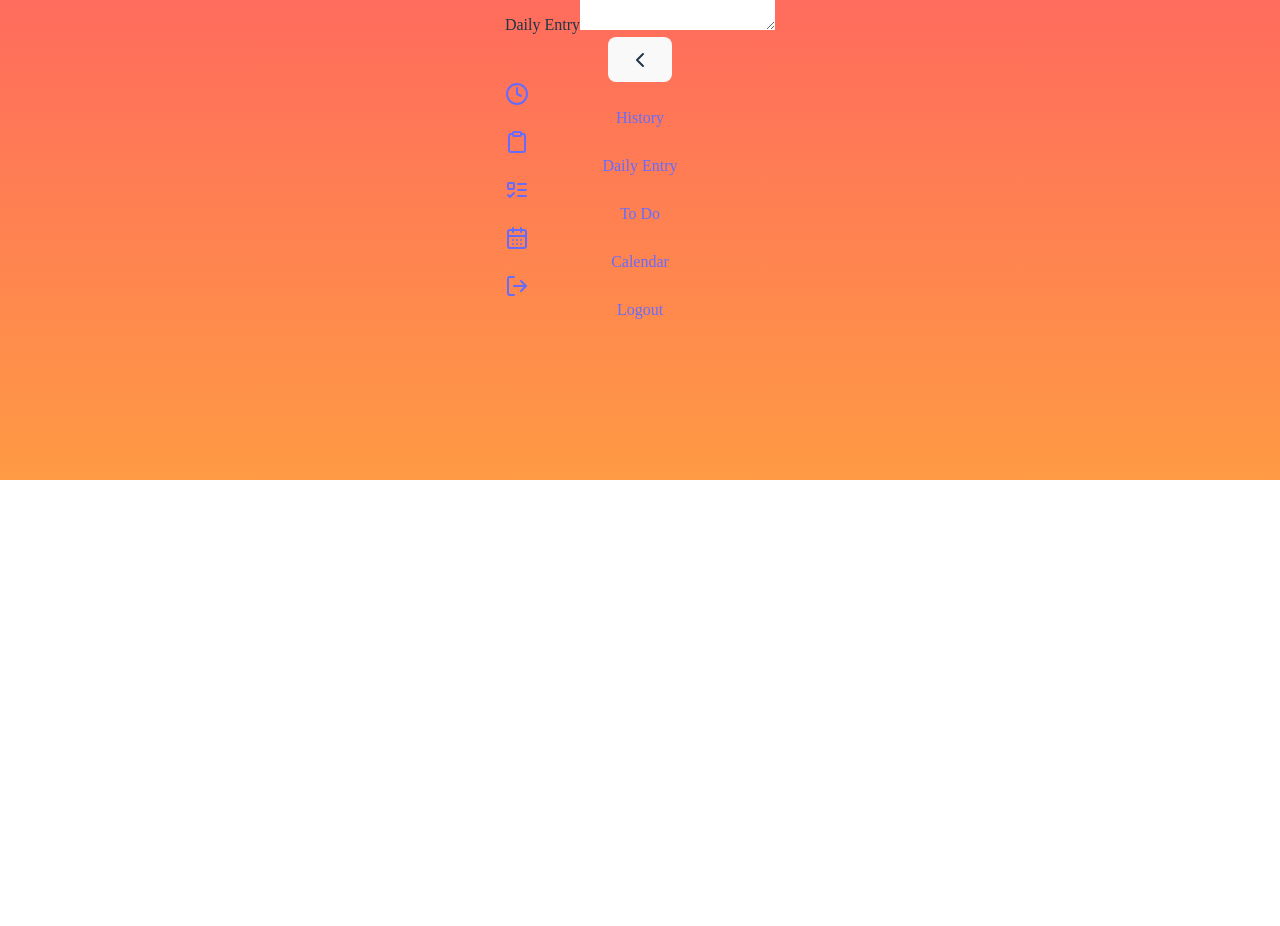
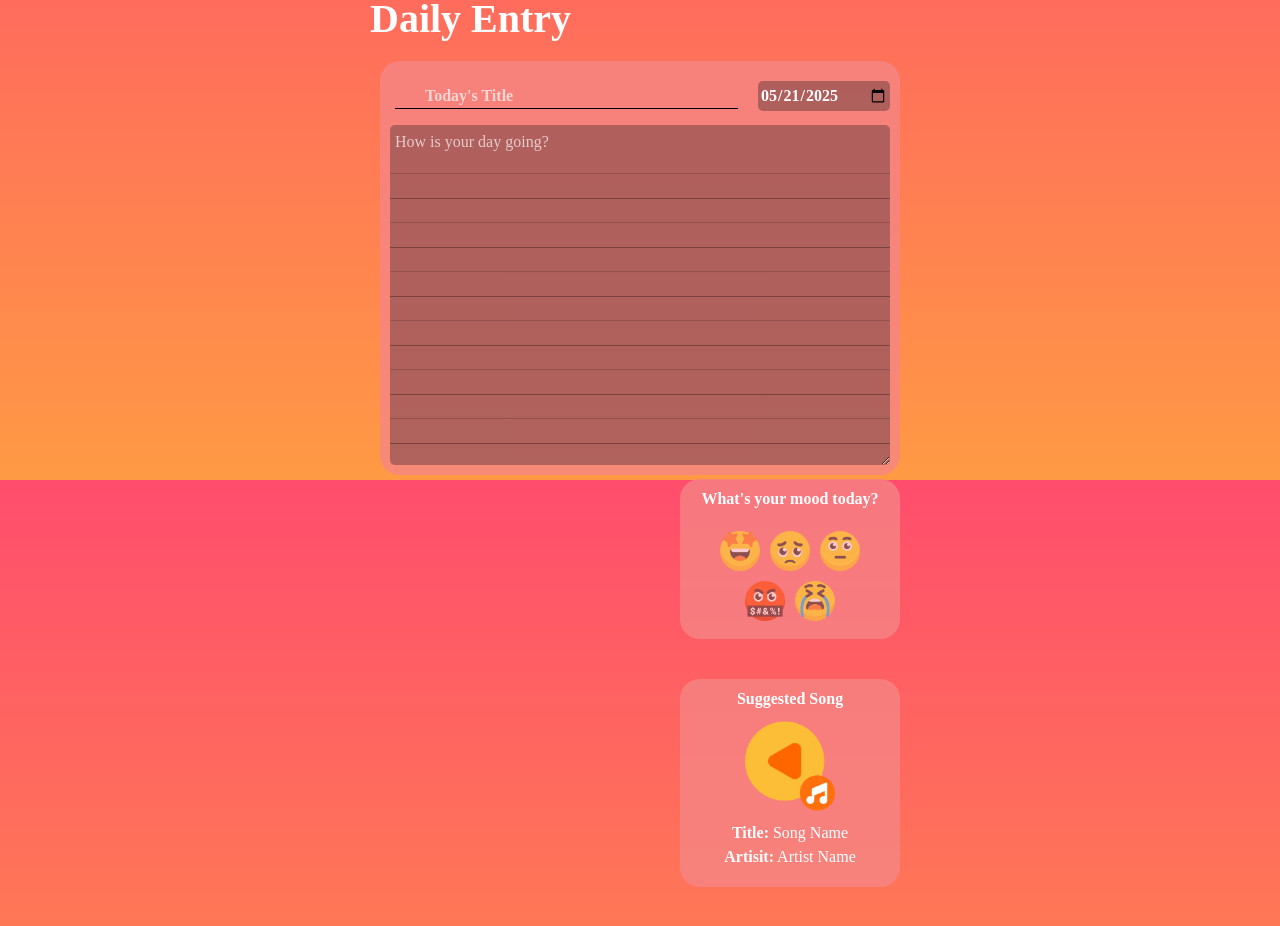
Before and after one commit to Rahma-abdul/Mental_Health_Journal, a React (Vite) app in the folder frontend/: page /daily in a window 1280 px wide. Shown: the part 320-1246 px from the top of the page. Before the commit the page ends 800 px from the top, so only its background shows below. Built offline with nearby package versions, Linux system fonts and the light colour scheme.

Commit message:
Daily Page Done

```diff
--- a/frontend/src/pages/Daily.jsx
+++ b/frontend/src/pages/Daily.jsx
@@ -1,55 +1,72 @@
 import React, { useState } from "react";
 import Sidebar from "./Sidebar";
+import '../styles/Daily.css';
+import happy from '../assets/happy.png'
+import sad from '../assets/sad.png'
+import neutral from '../assets/neutral.png'
+import angry from '../assets/angry.png'
+import emotional from '../assets/emotional.png'
+import playlist from '../assets/music.png'
 
-export default function Daily() {
-  const [title, setTitle] = useState("");
-  const [entry, setEntry] = useState("");
-  const [mood, setMood] = useState("");
+function Daily() {
+    const [mood , setMood] = useState(null);
+
+    const [date, setDate] = useState(() => {
+        const today = new Date();
+         // "YYYY-MM-DD"
+        return today.toISOString().split('T')[0];
+    });
+
+    return (
+            <Sidebar>
+                <h1>Daily Entry</h1>
+                <div className="container">
+                    <div className="entry">
+                        <div className="header">
+                            <input type='text' className= 'title' placeholder="Today's Title" ></input>
+                            <input type='date' className='date' value={date} onChange={(e) => setDate(e.target.value)} ></input>
+                        </div>
+
+                            <textarea className="body" placeholder="How is your day going?" rows={15}></textarea>
+
+                            {/* <h3>Things to be Grateful for:</h3>
+                            <textarea className="body2" placeholder="What are you grateful for today?" rows ={5}></textarea> */}
+
+                    </div>
+
+                    <div className="side">
+                        <div className="selectmood">
+                            <h3>What's your mood today?</h3>
+                            <div className="moods">
+                                 {[happy, sad, neutral, angry, emotional].map((icon, index) => (
+                                <img
+                                    key={index}
+                                    src={icon}
+                                    alt="mood"
+                                    className={`icon ${mood === index ? 'selected' : ''}`}
+                                    onClick={() => setMood(index)}
+                                />
+                                 ))}
+                            </div>
+                        </div>
 
 
-  return <>
-      <div className="max-w-xl mx-auto mt-10 p-6 bg-white rounded-lg shadow-md dark:bg-gray-800">
-        <h2 className="text-2xl font-semibold text-gray-800 dark:text-white mb-4">
-          Daily Journal
-        </h2>
+                        <div className="music">
+                            <h3>Suggested Song</h3>
+                            <img src={playlist} alt="music" className="playlist"></img>
+                            <div className="details">
+                                {/* Placholder lel backend */}
+                                <p><strong>Title:</strong> Song Name</p>
+                                <p><strong>Artisit:</strong> Artist Name</p>
+                            </div>
+                        </div>
+                    </div>
 
-        {/* Title Input */}
-        <div className="mb-4">
-          <label
-            htmlFor="title"
-            className="block mb-2 text-xl font-medium text-gray-900 dark:text-white"
-          >
-            Title
-          </label>
-          <input
-            type="text"
-            id="title"
-            value={title}
-            onChange={(e) => setTitle(e.target.value)}
-            className="block w-full p-3 text-gray-900 border border-gray-300 rounded-lg bg-gray-50 text-base focus:ring-blue-500 focus:border-blue-500 dark:bg-gray-700 dark:border-gray-600 dark:text-white dark:placeholder-gray-400 dark:focus:ring-blue-500 dark:focus:border-blue-500"
-            placeholder="Entry title"
-          />
-        </div>
+                </div>
 
-        {/* Daily Entry Textarea */}
-        <div className="mb-4">
-          <label
-            htmlFor="entry"
-            className="block mb-2 text-xl font-medium text-gray-900 dark:text-white"
-          >
-            Daily Entry
-          </label>
-          <textarea
-            id="entry"
-            value={entry}
-            onChange={(e) => setEntry(e.target.value)}
-            rows="6"
-            className="block w-full p-3 text-gray-900 border border-gray-300 rounded-lg bg-gray-50 text-base focus:ring-blue-500 focus:border-blue-500 dark:bg-gray-700 dark:border-gray-600 dark:text-white dark:placeholder-gray-400 dark:focus:ring-blue-500 dark:focus:border-blue-500"
-            placeholder="Write your thoughts here..."
-          ></textarea>
-        </div>
-      </div>
 
-      <Sidebar />
-    </>
+            </Sidebar>
+        );
 }
+
+export default Daily;
--- /dev/null
+++ b/frontend/src/styles/Daily.css
@@ -0,0 +1,188 @@
+h1{
+    text-align: center;
+    font-family: 'Times New Roman', Times, sans-serif;
+}
+
+
+h3{
+    text-align:left;
+    font-family: 'Times New Roman', Times, sans-serif;
+    color: white;
+    font-size: 1rem;
+    padding-bottom: 10px;
+    font-weight: bold;
+    text-align: center;
+}
+
+.container{
+    /* display: flex;
+    flex-direction: column; */
+    display: grid;
+    grid-template-columns: 3fr 1fr;
+
+    gap: 20px;
+    padding: 20px;
+    font-family: 'Times New Roman', Times, sans-serif;
+    align-items: start;
+    justify-self: left;
+
+}
+
+.entry{
+    flex: 3;
+    display: flex;
+    flex-direction: column;
+    gap: 8px;
+    justify-content: left;
+    padding: 10px;
+    margin: 0 auto;
+    align-items: flex-start;
+    background-color: #f58686c5;
+    border-radius: 20px;
+
+
+}
+
+.header{
+    display: flex;
+    justify-content: space-between;
+    gap: 20px;
+    width: 500px;
+}
+
+.title{
+    flex: 1;
+    /* padding: 10px; */
+    margin-left: 5px;
+    background-color: transparent;
+    border: none;
+    border-bottom: 1.5px solid black;
+    /* border-radius: 3px; */
+    color: rgb(255, 255, 255);
+    font-size: 1rem;
+    text-align:left;
+    outline: none;
+}
+
+.title::placeholder{
+    color: rgba(255, 255, 255, 0.669);
+}
+.date{
+    background-color:  rgba(141, 78, 78, 0.669);
+    border-radius: 5px;
+    padding: 2px;
+}
+
+.body{
+    width: 100%;
+    padding: 5px;
+    font-size: 16px;
+    resize: vertical;
+    height: 340px;
+    border-radius: 5px;
+    background: repeating-linear-gradient(
+    to bottom,
+    rgba(141, 78, 78, 0.669),
+    rgba(141, 78, 78, 0.669) 23.5px,
+    #00000081 24.5px
+  );
+
+}
+.body::placeholder{
+    color: rgba(255, 255, 255, 0.669);
+}
+
+/* .grateful{
+
+} */
+/*
+.body2{
+    width: 100%;
+    padding: 5px;
+    font-size: 16px;
+    resize: vertical;
+    height: 110px;
+    border-radius: 5px;
+    background: repeating-linear-gradient(
+    to bottom,
+    rgba(141, 78, 78, 0.669),
+    rgba(141, 78, 78, 0.669) 23.5px,
+    #00000081 24.5px
+  );
+    width: 500px;
+}
+
+.body2::placeholder{
+    color: rgba(255, 255, 255, 0.669);
+} */
+
+.side{
+    flex: 1;
+    display: flex;
+    flex-direction: column;
+    gap: 30px;
+    /* background-color: blue; */
+
+}
+
+.selectmood{
+    flex: 3;
+    display: flex;
+    flex-direction: column;
+    padding: 8px;
+    margin: 0 auto;
+    background-color: #f58686c5;
+    border-radius: 20px;
+    width: 220px;
+    height: 200px;
+    margin-bottom: 10px;
+    /* margin-top: 20px; */
+}
+
+.moods{
+    display: flex;
+    flex-wrap: wrap;
+    gap: 10px;
+    justify-content:center;
+    padding: 10px;
+    /* padding-left: 20px; */
+
+}
+
+.icon{
+    width: 40px;
+    height: 40px;
+    cursor: pointer;
+    opacity: 0.6;
+    transition: transform 0.2s, opacity 0.2s;
+}
+
+.icon.selected{
+    opacity: 1;
+    transform: scale(1.1);
+}
+
+.music{
+    padding: 8px;
+    border-radius: 20px;
+    background-color: #f58686c5;
+    text-align: center;
+    justify-items: center;
+}
+
+.playlist{
+    /* width: 100%; */
+    width: 90px;
+    height: 90px;
+}
+
+.details{
+    font-size: 16px;
+    margin-bottom: 10px;
+    font-style: normal;
+    text-decoration-color: white;
+}
+
+p{
+    color: white;
+}
```
Also changed, not shown: frontend/src/pages/Daily_old.jsx (added, +55 -0 lines).
